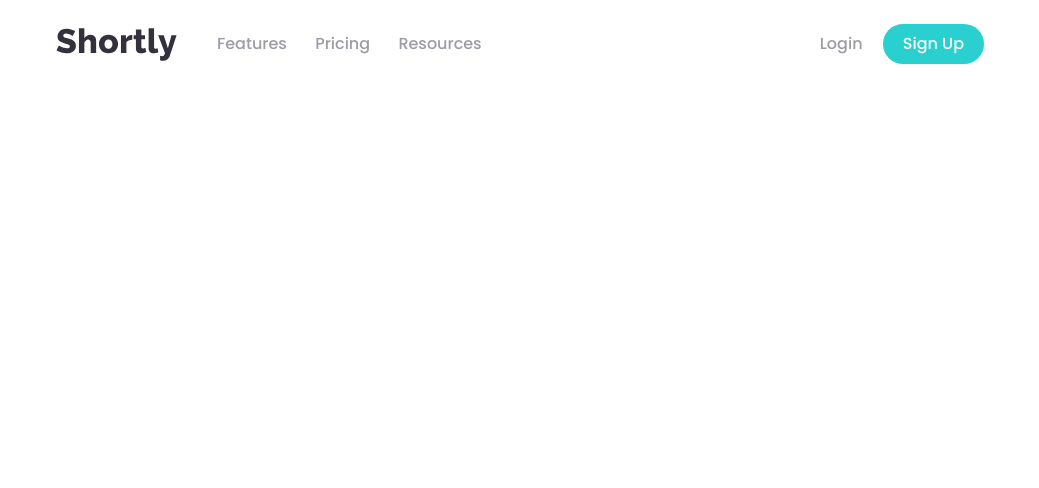
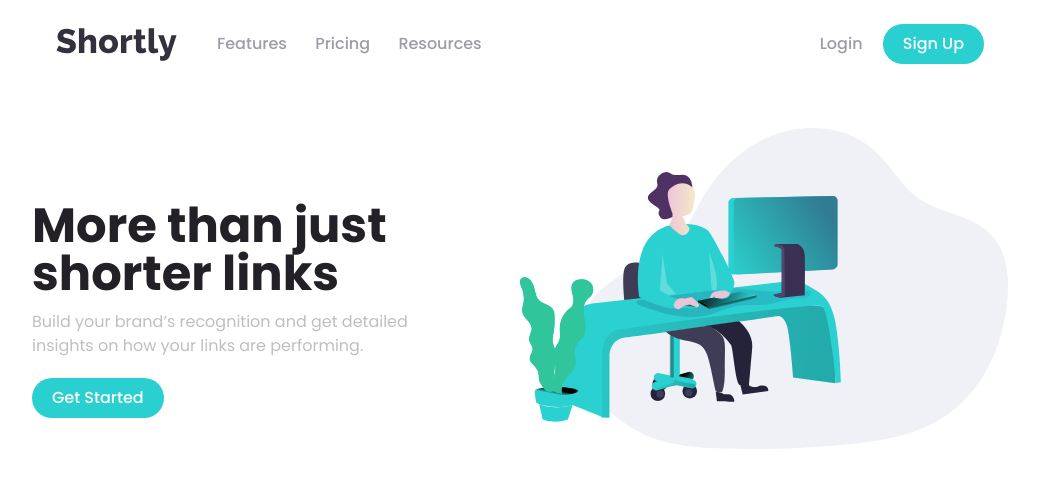
Before and after one commit to ldreaaml/url-shortening-app, a website: page src/index.html in a window 1280 px wide. Shown: the whole page, without its empty margins (120-1159 px from the left). Drawn offline with Linux system fonts and the light colour scheme.

Commit message:
Hero Banner

```diff
--- a/src/index.html
+++ b/src/index.html
@@ -46,13 +46,32 @@
         </div>
     </nav>
 
+    <section id="hero">
+        <div class="container flex items-center mx-auto flex-col-reverse md:flex-row mt-10">
+            <!-- Left -->
+            <div class="flex flex-col space-y-3 pt-3 md:w-1/2 mt-10">
+                <h1 class="max-w-sm text-VeryDarkViolet text-4xl font-bold text-center md:text-5xl md:text-left">
+                    More than just shorter links
+                </h1>
+                <p class="max-w-sm text-Gray text-center md:text-left">
+                    Build your brand’s recognition and get detailed insights
+                    on how your links are performing.
+                </p>
+                <div class="flex justify-center md:justify-start py-2">
+                    <button class="bg-Cyan text-white rounded-full font-medium p-2 px-5 hover:opacity-40">Get
+                        Started</button>
+                </div>
+            </div>
 
+            <!-- img -->
+            <div class="md:w-1/2">
+                <img src="images/illustration-working.svg" alt="">
+            </div>
+        </div>
+    </section>
     <!--
 
-        More than just shorter links
 
-    Build your brand’s recognition and get detailed insights
-    on how your links are performing.
 
     Get Started
 
```
Also changed, not shown: src/styles/output.css.
